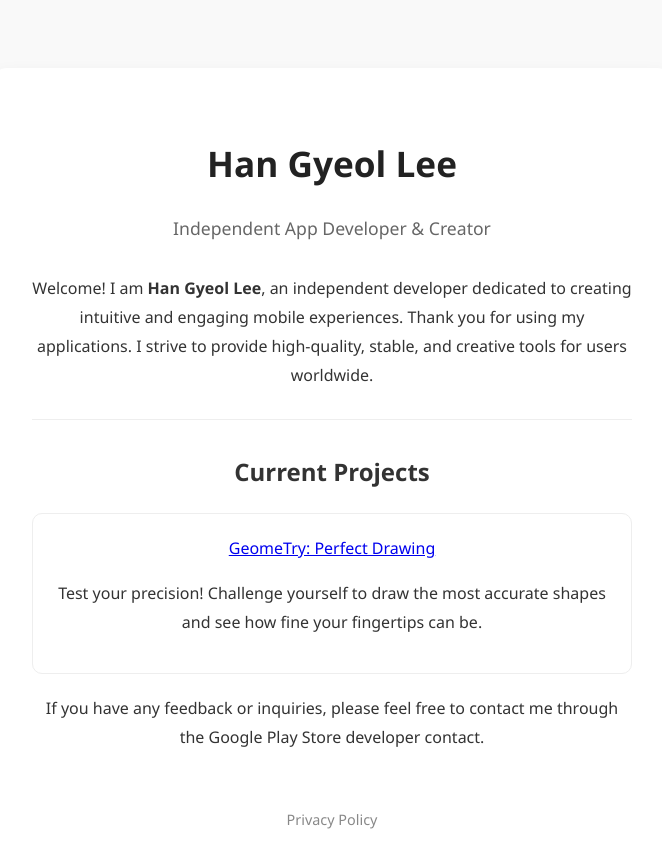
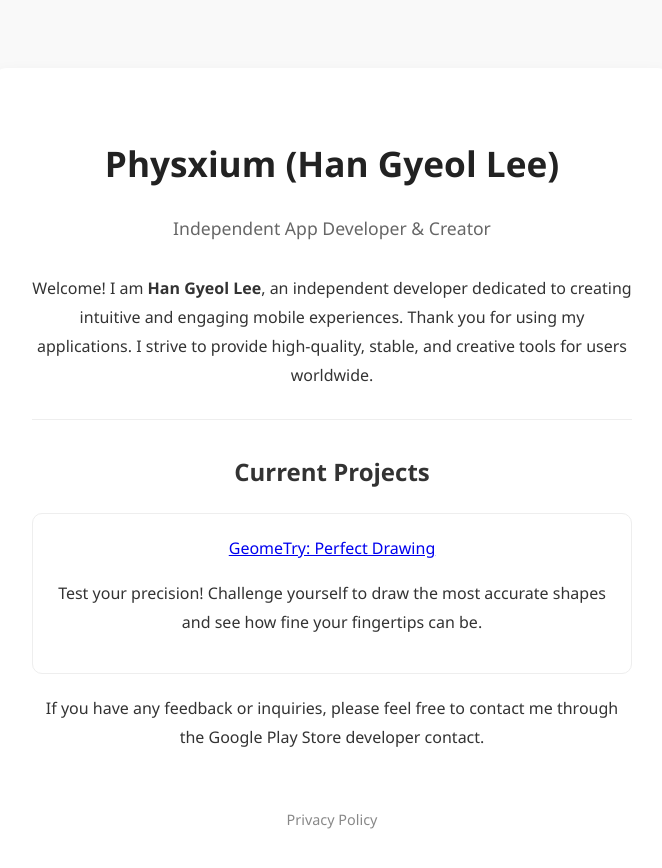
Before and after one commit to Physxium/console, a plain HTML site: page index.html in a window 1280 px wide. Shown: the whole page, without its empty margins (308-970 px from the left). Drawn offline with Linux system fonts and the light colour scheme.

Commit message:
Update index.html

```diff
--- a/index.html
+++ b/index.html
@@ -19,7 +19,7 @@
 </head>
 <body>
     <div class="container">
-        <h1>Han Gyeol Lee</h1>
+        <h1>Physxium (Han Gyeol Lee)</h1>
         <p class="subtitle">Independent App Developer & Creator</p>
 
         <p>Welcome! I am <strong>Han Gyeol Lee</strong>, an independent developer dedicated to creating intuitive and engaging mobile experiences. Thank you for using my applications. I strive to provide high-quality, stable, and creative tools for users worldwide.</p>
```
